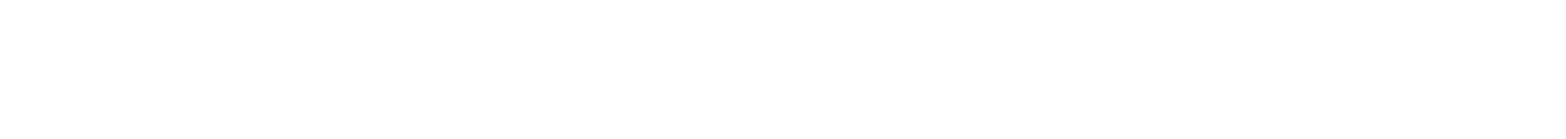
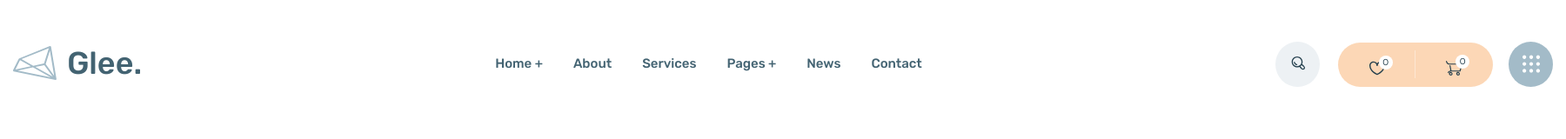
Before and after one commit to ilkin140293/Glee, a website: page app/index.html in a window 1280 px wide. Shown: the whole page at 87% size, 1800 px wide, since content can reach past the window. Drawn offline with nearby package versions, Linux system fonts and the light colour scheme; files that its build step writes are made by us from their sources.

Commit message:
create header

```diff
--- a/app/index.html
+++ b/app/index.html
@@ -16,6 +16,57 @@
 
 <body>
 
+  <header class="header">
+    <div class="wide-container">
+      <div class="header__inner">
+        <a class="logo" href="#">
+          <img class="logo__img" src="images/logo.svg" alt="логотип">
+          <span class="logo__text">Glee.</span>
+        </a>
+        <nav class="menu">
+          <ul class="menu__list">
+            <li class="menu__list-item">
+              <a href="#" class="menu__list-link">Home +</a>
+            </li>
+            <li class="menu__list-item">
+              <a href="#" class="menu__list-link">About</a>
+            </li>
+            <li class="menu__list-item">
+              <a href="#" class="menu__list-link">Services</a>
+            </li>
+            <li class="menu__list-item">
+              <a href="#" class="menu__list-link">Pages +</a>
+            </li>
+            <li class="menu__list-item">
+              <a href="#" class="menu__list-link">News</a>
+            </li>
+            <li class="menu__list-item">
+              <a href="#" class="menu__list-link">Contact</a>
+            </li>
+          </ul>
+        </nav>
+        <div class="user-nav">
+          <a class="user-nav__link-search" href="#">
+            <img class="user-nav__search-img" src="images/icons/search.svg" alt="search icon">
+          </a>
+          <div class="user-nav__union-icons">
+            <a class="user-nav__union-link" href="#">
+              <img class="user-nav__union-img" src="images/icons/heart.svg" alt="heart icon">
+              <span class="user-nav__union-num">0</span>
+            </a>
+            <a class="user-nav__union-link" href="#">
+              <img class="user-nav__union-img" src="images/icons/cart.svg" alt="cart icon">
+              <span class="user-nav__union-num">0</span>
+            </a>
+          </div>
+          <a class="user-nav__link-collage" href="#">
+            <img class="user-nav__link-collage-img" src="images/icons/collage.svg" alt="collage icon">
+          </a>
+        </div>
+      </div>
+    </div>
+  </header>
+
 
   <script src="js/main.min.js"></script>
 </body>
--- a/app/scss/_global.scss
+++ b/app/scss/_global.scss
@@ -1,4 +1,9 @@
 body {
-  // font-family: 'DM Sans', sans-serif;
-  // font-family: 'Rubik', sans-serif;
+
 }
+
+.wide-container {
+  min-width: 1800px;
+  padding: 0 15px;
+  margin: 0 auto;
+}
--- a/app/scss/_vars.scss
+++ b/app/scss/_vars.scss
@@ -0,0 +1,27 @@
+$accent:#436372;
+$default: #243f4d;
+
+%dmsans-400 {
+  font-family: 'DM Sans', sans-serif;
+  font-weight: 400;
+}
+
+%dmsans-500 {
+  font-family: 'DM Sans', sans-serif;
+  font-weight: 500;
+}
+
+%dmsans-700 {
+  font-family: 'DM Sans', sans-serif;
+  font-weight: 700;
+}
+
+%rubik-400 {
+  font-family: 'Rubik', sans-serif;
+  font-weight: 400;
+}
+
+%rubik-500 {
+  font-family: 'Rubik', sans-serif;
+  font-weight: 500;
+}
--- a/app/scss/style.scss
+++ b/app/scss/style.scss
@@ -3,7 +3,107 @@
 @import 'reset';
 @import 'global';
 
+.header {
+  &__inner {
+    display: flex;
+    justify-content: space-between;
+    align-items: center
+  }
+}
 
+.logo {
+  display: flex;
+  align-items: center;
+  &__text {
+    @extend %rubik-500;
+    font-size: 36px;
+    line-height: 58px;
+    color: $accent;
+    margin-left: 12px;
+  }
+}
+
+.menu {
+  &__list {
+    display: flex;
+    &-item + .menu__list-item {
+      margin-left: 35px;
+    }
+  }
+  &__list-link {
+    @extend %rubik-500;
+    font-size: 15px;
+    line-height: 12px;
+    color: $accent;
+  }
+}
+
+.user-nav {
+  display: flex;
+  align-items: center;
+  padding: 48px 0 45px;
+  &__link-search {
+    width: 51px;
+    height: 52px;
+    background-color: #edf1f4;
+    border-radius: 50%;
+    position: relative;
+    .user-nav__search-img {
+      position: absolute;
+      left: 17px;
+      top: 15px;
+    }
+  }
+  &__union-icons {
+    display: flex;
+    justify-content: space-around;
+    align-items: center;
+    margin: 0 18px 0 21px;
+    width: 178px;
+    height: 51px;
+    background-color: #fcd7b6;
+    border-radius: 51px;
+    position: relative;
+    &::after {
+      content: '';
+      width: 1px;
+      height: 32px;
+      background-color: #ffffff;
+      opacity: 0.4;
+      position: absolute;
+    }
+    .user-nav__union-link {
+      position: relative;
+      padding-top: 8px;
+      .user-nav__union-num {
+        position: absolute;
+        @extend %dmsans-400;
+        font-size: 10px;
+        line-height: 16px;
+        color: $default;
+        height: 16px;
+        width: 16px;
+        background-color: #ffffff;
+        border-radius: 50%;
+        text-align: center;
+        top: 3px;
+        left: 13px;
+      }
+    }
+  }
+  &__link-collage {
+    width: 51px;
+    height: 52px;
+    border-radius: 50%;
+    background-color: #a3bbc8;
+    position: relative;
+    &-img {
+      position: absolute;
+      left: 14px;
+      top: 14px;
+    }
+  }
+}
 
 
 @import 'media';
```
Also changed, not shown: app/images/icons/cart.svg (added), app/images/icons/collage.svg (added), app/images/icons/heart.svg (added), app/images/icons/search.svg (added).
